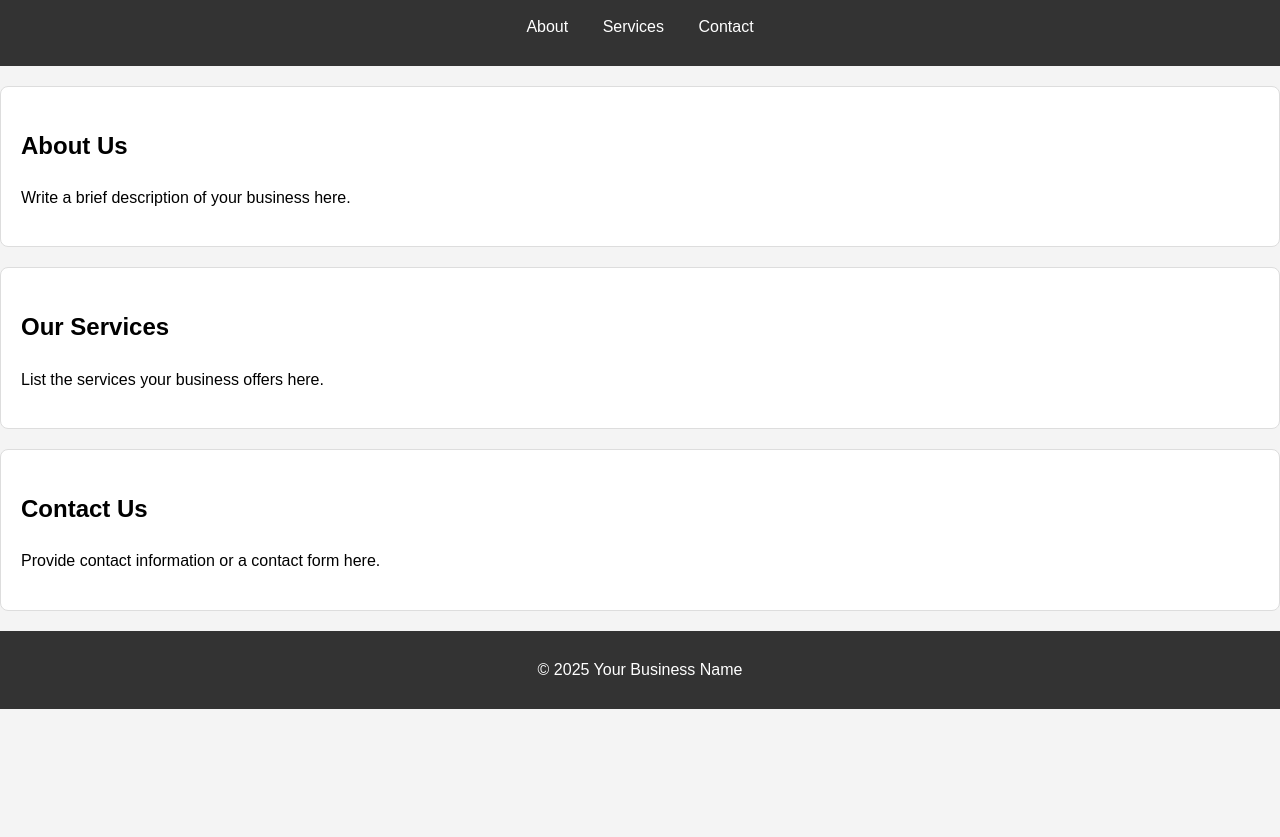
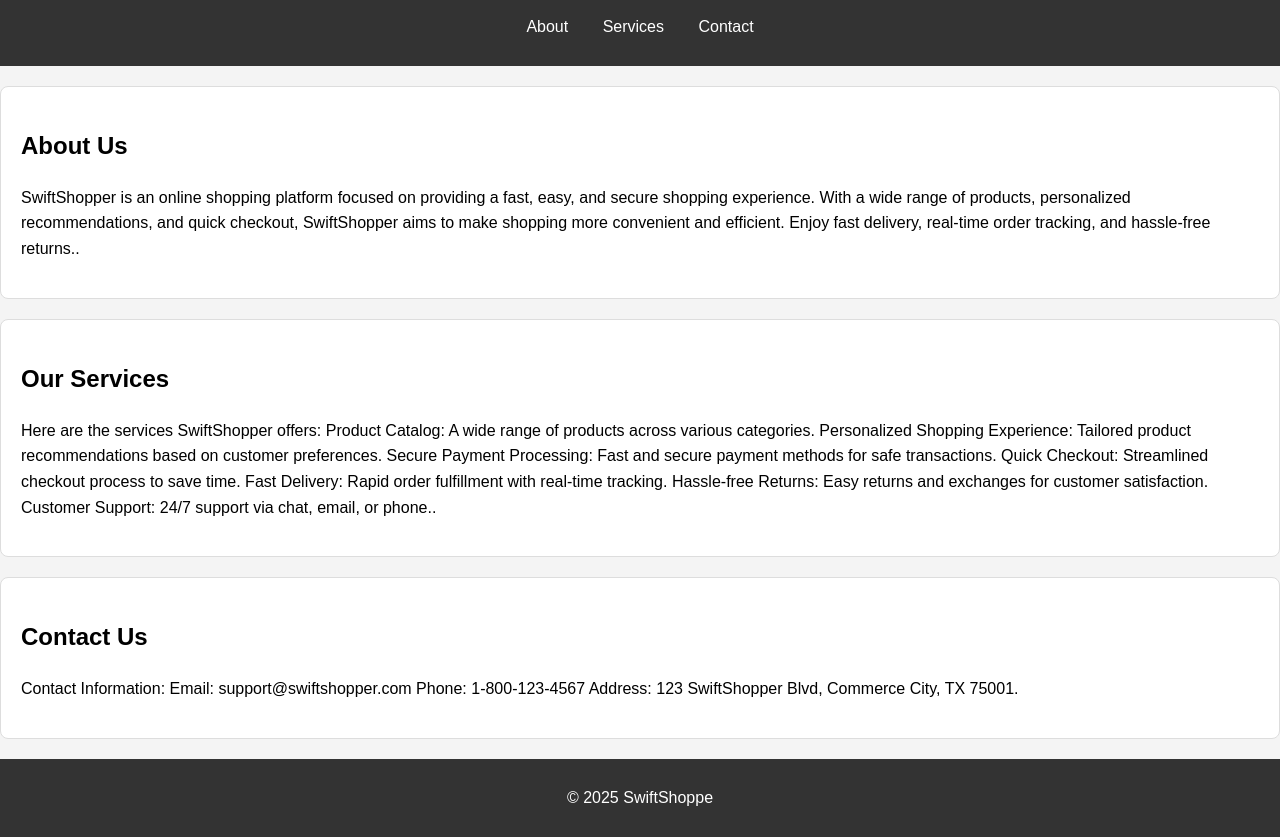
Before and after one commit to ZemaEthio/business-website, a plain HTML site: page index.html in a window 1280 px wide. Shown: the part 90-927 px from the top of the page. Before the commit the page ends 800 px from the top, so only its background shows below. Drawn offline with Linux system fonts and the light colour scheme.

Commit message:
Update index.html

```diff
--- a/index.html
+++ b/index.html
@@ -3,12 +3,12 @@
 <head>
     <meta charset="UTF-8">
     <meta name="viewport" content="width=device-width, initial-scale=1.0">
-    <title>Your Business Name</title>
+    <title>SwiftShopper</title>
     <link rel="stylesheet" href="styles.css">
 </head>
 <body>
     <header>
-        <h1>Welcome to Your Business Name</h1>
+        <h1>Welcome to SwiftShopper</h1>
         <nav>
             <ul>
                 <li><a href="#about">About</a></li>
@@ -20,21 +20,41 @@
 
     <section id="about">
         <h2>About Us</h2>
-        <p>Write a brief description of your business here.</p>
+        <p>SwiftShopper is an online shopping platform focused on providing a fast, easy, and secure shopping experience. With a wide range of products, personalized recommendations, and quick checkout, SwiftShopper aims to make shopping more convenient and efficient. Enjoy fast delivery, real-time order tracking, and hassle-free returns..</p>
     </section>
 
     <section id="services">
         <h2>Our Services</h2>
-        <p>List the services your business offers here.</p>
+        <p>Here are the services SwiftShopper offers:
+
+Product Catalog: A wide range of products across various categories.
+
+Personalized Shopping Experience: Tailored product recommendations based on customer preferences.
+
+Secure Payment Processing: Fast and secure payment methods for safe transactions.
+
+Quick Checkout: Streamlined checkout process to save time.
+
+Fast Delivery: Rapid order fulfillment with real-time tracking.
+
+Hassle-free Returns: Easy returns and exchanges for customer satisfaction.
+
+Customer Support: 24/7 support via chat, email, or phone..</p>
     </section>
 
     <section id="contact">
         <h2>Contact Us</h2>
-        <p>Provide contact information or a contact form here.</p>
+        <p>Contact Information:
+
+Email: support@swiftshopper.com
+
+Phone: 1-800-123-4567
+
+Address: 123 SwiftShopper Blvd, Commerce City, TX 75001.</p>
     </section>
 
     <footer>
-        <p>&copy; 2025 Your Business Name</p>
+        <p>&copy; 2025 SwiftShoppe</p>
     </footer>
 </body>
 </html>
```
